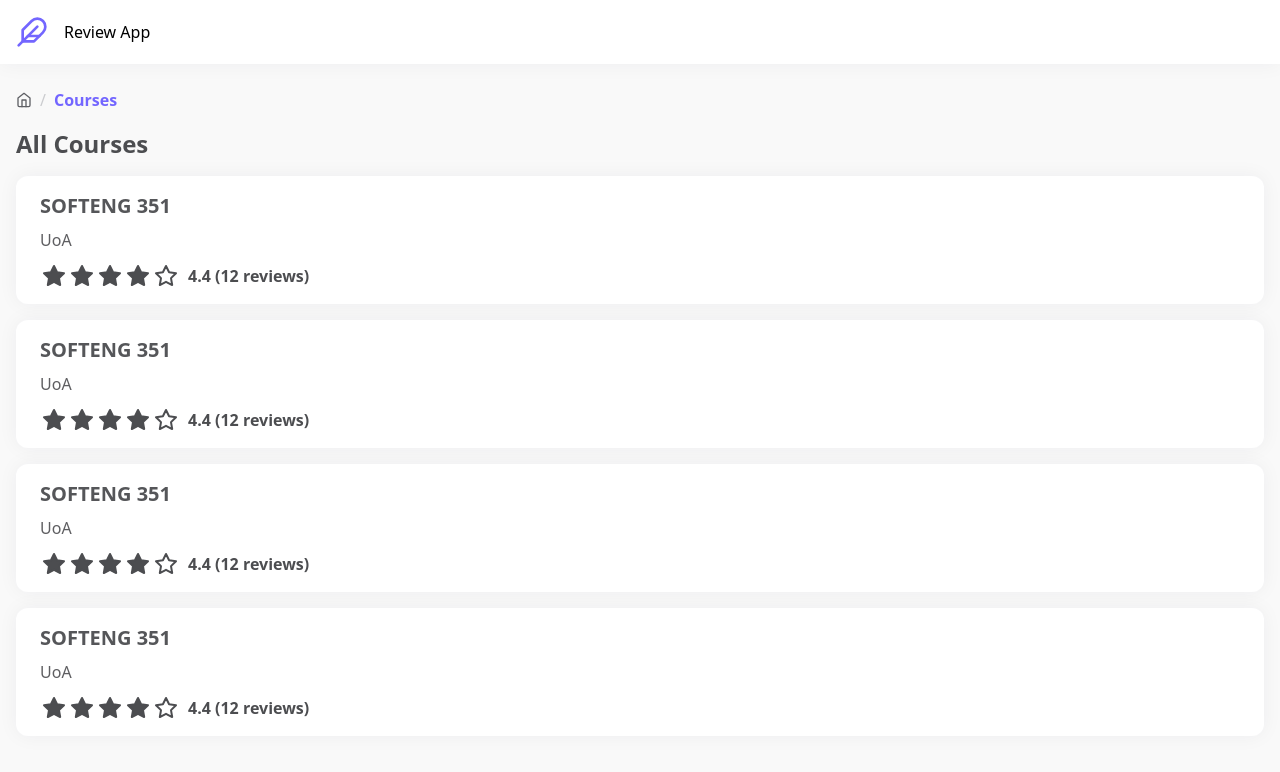
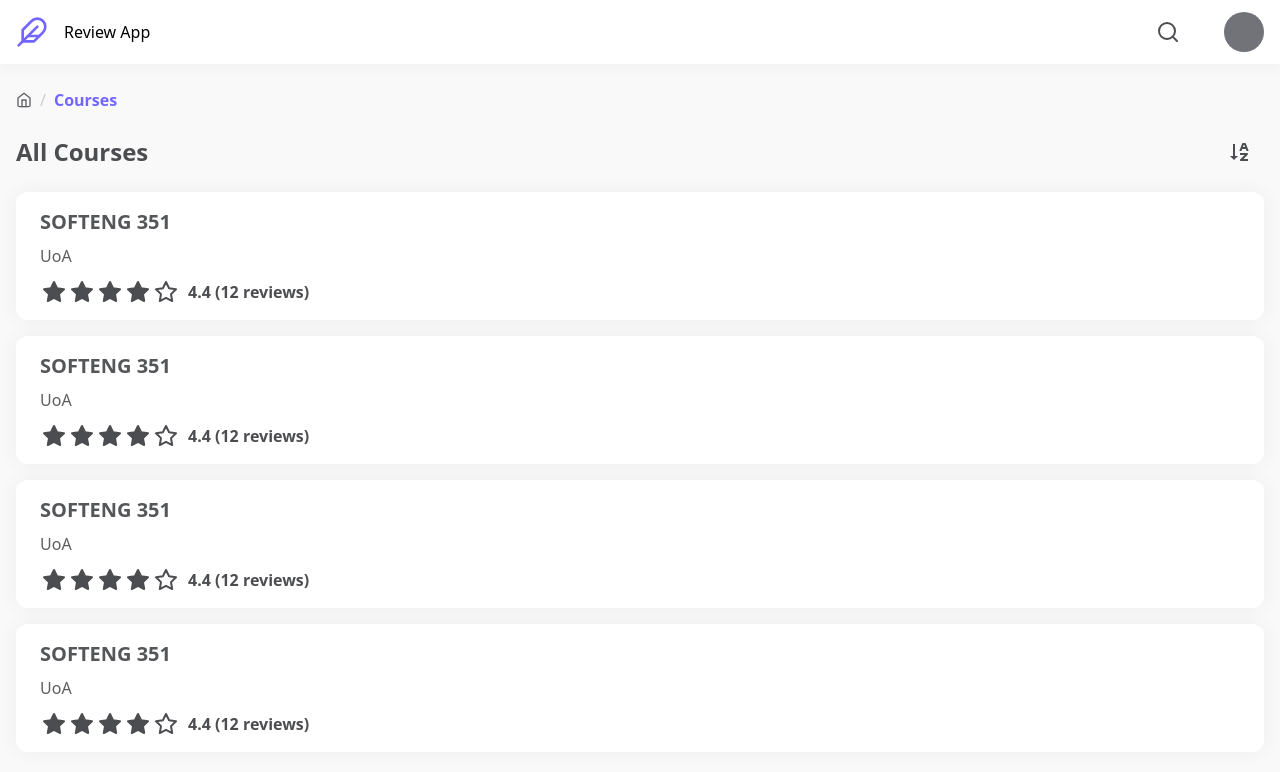
Before and after one commit to Course-Reviews/review-site, a Next.js app: page /courses in a window 1280 px wide. Shown: the top 772 px of the page. Built offline with nearby package versions, Linux system fonts and the light colour scheme; what async-modals would draw is missing.

Commit message:
Add search button and avatar to navbar

```diff
--- /dev/null
+++ b/components/atom/Badge.tsx
@@ -0,0 +1,21 @@
+import classnames from 'classnames';
+import React, { HTMLAttributes } from 'react';
+import { Color } from '../../types/tailwind';
+
+interface BadgeProps extends HTMLAttributes<HTMLElement> {
+  variant?: Color;
+}
+
+const Badge: React.FC<BadgeProps> = ({ variant = 'primary', children, className, ...rest }) => (
+  <div
+    className={classnames(
+      `bg-${variant}-500 text-${variant}-100 font-bold px-3 py-0.5 rounded-full`,
+      className
+    )}
+    {...rest}
+  >
+    {children}
+  </div>
+);
+
+export default Badge;
--- a/components/atom/Button.tsx
+++ b/components/atom/Button.tsx
@@ -1,6 +1,6 @@
 import classNames from 'classnames';
 import React, { ButtonHTMLAttributes } from 'react';
-import { Color, Size } from '../types/tailwind';
+import { Color, Size } from '../../types/tailwind';
 import Ripple from './Ripple';
 
 interface ButtonProps extends ButtonHTMLAttributes<HTMLButtonElement> {
--- /dev/null
+++ b/components/atom/IconButton.tsx
@@ -0,0 +1,58 @@
+import classNames from 'classnames';
+import React, { ButtonHTMLAttributes } from 'react';
+import { IconType } from 'react-icons';
+import { Color, Size } from '../../types/tailwind';
+import Ripple from './Ripple';
+
+interface ButtonProps extends ButtonHTMLAttributes<HTMLButtonElement> {
+  variant?: Color | 'none';
+  /**
+   * Set the size of the button to either 'sm', 'md' (default), 'lg
+   */
+  size?: Size;
+  /**
+   * Allow the button to grow to fit the width of its container
+   */
+  grow?: boolean;
+  /**
+   * Classnames to apply to the inner button element
+   */
+  innerClassName?: string;
+  /**
+   *
+   */
+  icon: IconType;
+}
+
+const IconButton: React.FC<ButtonProps> = ({
+  children,
+  variant = 'primary',
+  size = 'md',
+  className,
+  innerClassName,
+  grow,
+  disabled,
+  icon: Icon,
+  ...rest
+}) => (
+  <Ripple grow={grow} disabled={disabled} rippleContainerClassName='rounded-full' rippleClassName={'bg-primary-500'}>
+    <button
+      className={classNames(
+        'rounded-full font-bold transition transform duration-200 ease-in-out focus:outline-none flex items-center p-3',
+        !disabled && variant !== 'none' && 'shadow',
+        variant !== 'none' ? 'text-white ' : 'text-gray-800 hover:text-primary-500',
+        [
+          `ring-${variant}-200`,
+          disabled ? `bg-${variant}-400` : `bg-${variant}-500`,
+        ],
+        innerClassName
+      )}
+      disabled={disabled}
+       {...rest}
+    >
+      <Icon size={size === 'sm' ? 16 : size === 'md' ? 24 : 32} className={'relative z-10'}/>
+    </button>
+  </Ripple>
+);
+
+export default IconButton;
--- a/pages/_app.tsx
+++ b/pages/_app.tsx
@@ -5,8 +5,9 @@ import Navbar from '../components/atom/Navbar';
 import { ModalProvider } from 'async-modals';
 import '../styles/index.css';
 import classNames from 'classnames';
-import { FiFeather } from 'react-icons/fi';
+import { FiFeather, FiSearch } from 'react-icons/fi';
 import Link from 'next/link';
+import IconButton from '../components/atom/IconButton';
 
 const MyApp = ({ Component, pageProps }: AppProps) => (
   <ModalProvider
@@ -20,13 +21,20 @@ const MyApp = ({ Component, pageProps }: AppProps) => (
   >
     <div className='bg-gray-50 min-h-screen select-none'>
       <Navbar>
-        <Container>
+        <Container className={'flex justify-between'}>
           <Link href='/'>
             <a className={'flex items-center'}>
               <FiFeather className={'text-primary-500 mr-4'} size={32} />
               Review App
             </a>
           </Link>
+          <div className={'flex items-center'}>
+            {/* TODO: Hook this up to the search modal */}
+            <IconButton variant='none' icon={FiSearch}/>
+
+            {/* TODO: make this the account thingy */}
+            <div className={'ml-8 w-10 h-10 bg-gray-600 rounded-full'}></div>
+          </div>
         </Container>
       </Navbar>
       <Component {...pageProps} />
--- a/pages/courses/index.tsx
+++ b/pages/courses/index.tsx
@@ -5,7 +5,9 @@ import BreadCrumbs from '../../components/atom/BreadCrumbs';
 import Col from '../../components/atom/Col';
 import CourseCard from '../../components/CourseCard';
 import Row from '../../components/atom/Row';
-
+import Badge from '../../components/atom/Badge';
+import { BiSortAZ } from 'react-icons/bi';
+import IconButton from '../../components/atom/IconButton';
 interface indexProps {}
 
 const index: React.FC<indexProps> = ({}) => (
@@ -17,21 +19,24 @@ const index: React.FC<indexProps> = ({}) => (
     <Row>
       <Col>
         <BreadCrumbs>
-          <BreadCrumbs.Home/>
+          <BreadCrumbs.Home />
           <BreadCrumbs.Item href='/courses'>Courses</BreadCrumbs.Item>
         </BreadCrumbs>
       </Col>
     </Row>
     <Row>
       <Col>
-        <h1 className={'text-2xl font-bold text-gray-800'}>All Courses</h1>
+        <div className={'flex justify-between items-center'}>
+          {' '}
+          <h1 className={'text-2xl font-bold text-gray-800'}>All Courses</h1>{' '}
+          <IconButton variant='none' icon={BiSortAZ} />
+        </div>
       </Col>
     </Row>
     <CourseCard name='SOFTENG 351' rating={4.4} uni='UoA' ratingCount={12} />
     <CourseCard name='SOFTENG 351' rating={4.4} uni='UoA' ratingCount={12} />
     <CourseCard name='SOFTENG 351' rating={4.4} uni='UoA' ratingCount={12} />
     <CourseCard name='SOFTENG 351' rating={4.4} uni='UoA' ratingCount={12} />
-
   </Container>
 );
 
```
